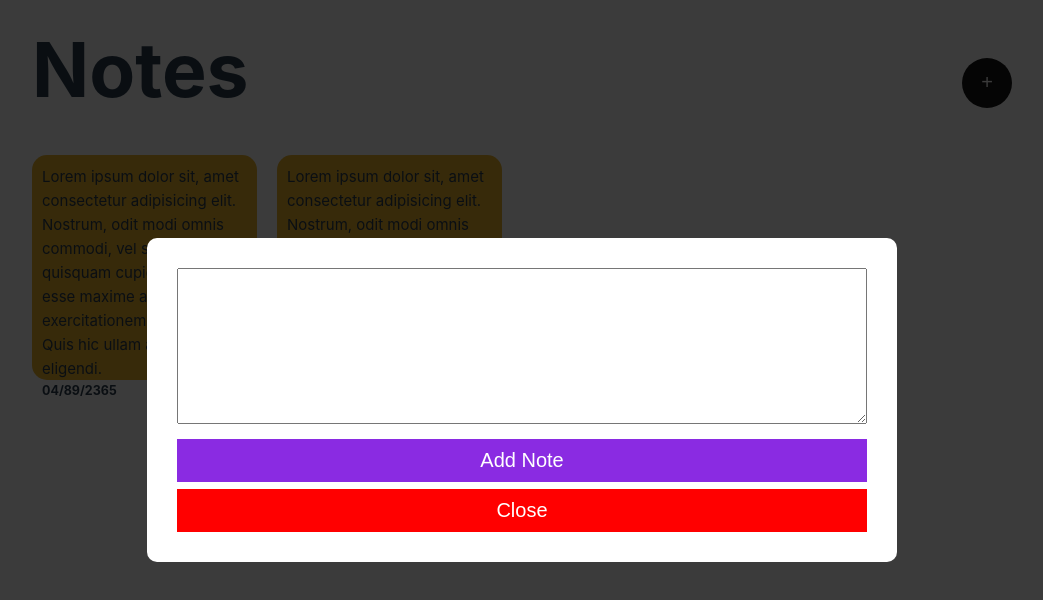
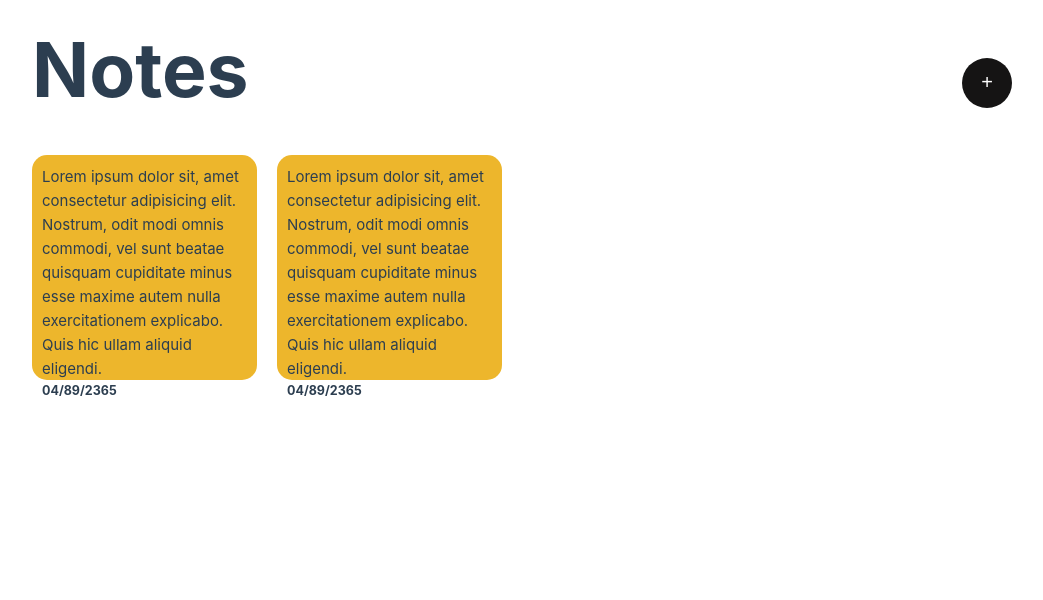
Before and after one commit to Yessenali-Yerkebulan/NotesApp, a Vue app: page / in a window 1280 px wide. Shown: the top 600 px of the page, without its empty margins (118-1161 px from the left). Built offline with nearby package versions, Linux system fonts and the light colour scheme.

Commit message:
add conditional rendering using v-if

```diff
--- a/src/App.vue
+++ b/src/App.vue
@@ -1,16 +1,23 @@
+<script setup>
+  import {ref}  from "vue"
+
+  const showModal = ref(false)
+
+</script>
+
 <template>
   <main>
-    <div class="overlay">
+    <div v-if="showModal" class="overlay">
       <div class="modal">
         <textarea name="note" id="note" cols="30" rows="10"></textarea>
         <button>Add Note</button>
-        <button class="close">Close</button>
+        <button @click="showModal=false" class="close">Close</button>
       </div>
     </div>
     <div class="container">
       <header>
         <h1>Notes</h1>
-        <button>+</button>
+        <button @click="showModal=true">+</button>
       </header>
       <div class="cards-container">
           <div class="card">
```
